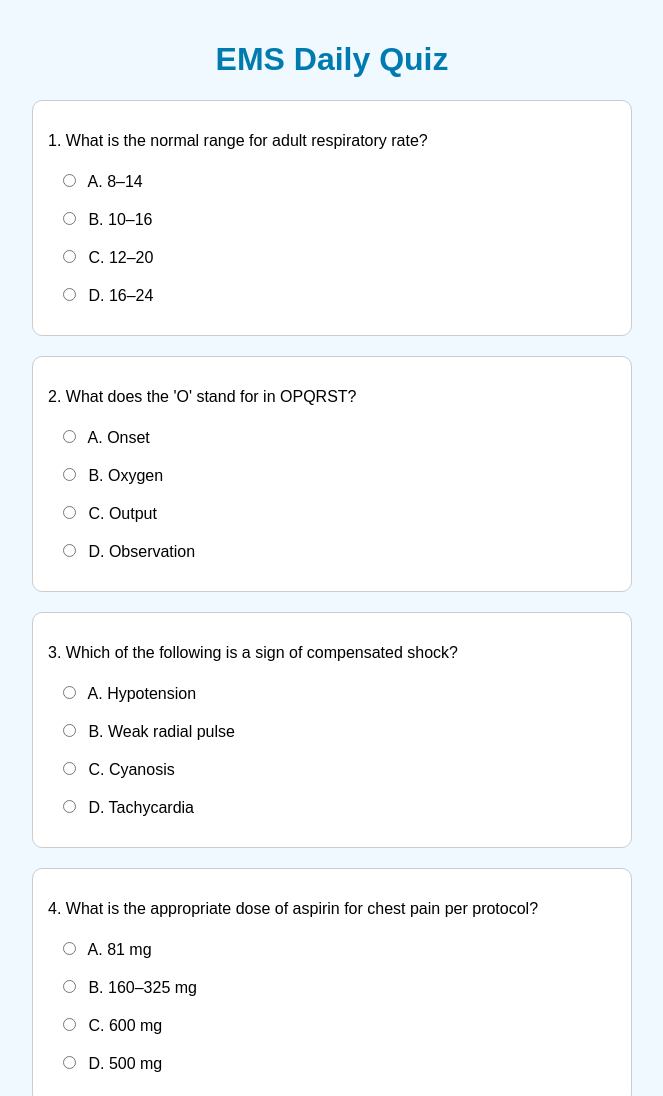
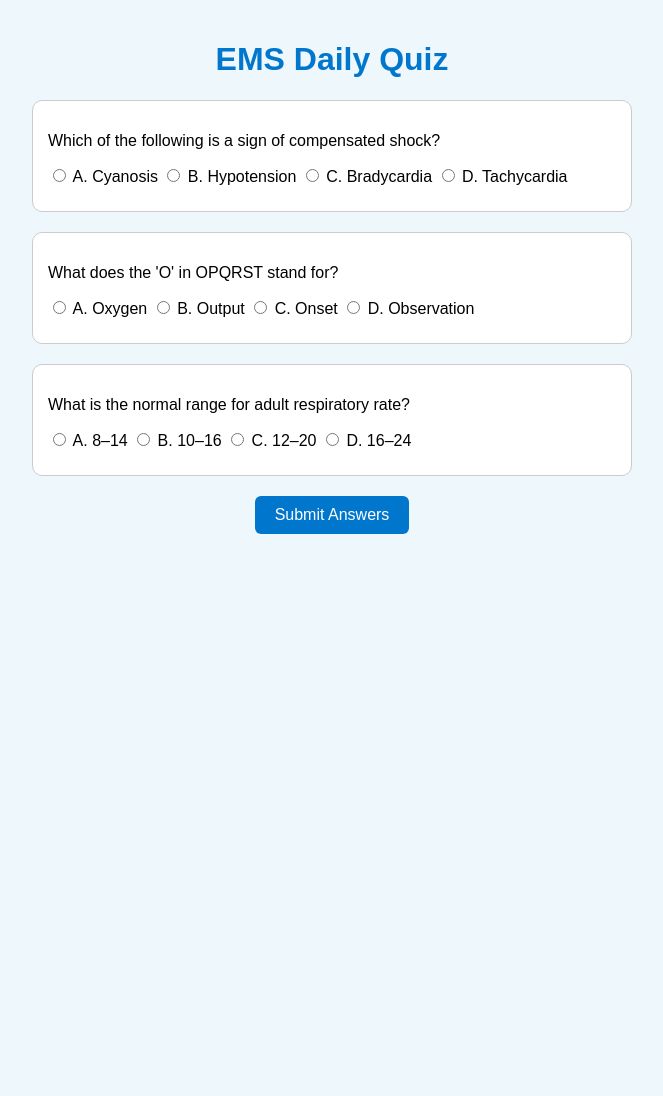
Before and after one commit to EMSCodeSim/quiz, a plain HTML site: page index.html in a window 1280 px wide. Shown: the top 1096 px of the page, without its empty margins (308-971 px from the left). After the commit the page ends 800 px from the top, so only its background shows below. Drawn offline with Linux system fonts and the light colour scheme.

Commit message:
Update index.html

```diff
--- a/index.html
+++ b/index.html
@@ -6,136 +6,101 @@
   <style>
     body {
       font-family: Arial, sans-serif;
-      background: #f0f9ff;
+      background: #eef7fc;
       padding: 20px;
       max-width: 600px;
       margin: auto;
     }
     h1 {
       text-align: center;
-      color: #007baf;
+      color: #0077cc;
     }
     .question-box {
       background: #fff;
       border: 1px solid #ccc;
+      border-radius: 10px;
       padding: 15px;
-      border-radius: 10px;
       margin-bottom: 20px;
     }
     .choices label {
       display: block;
       margin: 8px 0;
-      cursor: pointer;
-      padding: 5px 10px;
-      border-radius: 6px;
-    }
-    .choices input[type="radio"] {
-      margin-right: 8px;
     }
     .feedback {
+      margin-top: 10px;
       font-weight: bold;
-      margin-top: 10px;
-    }
-    button {
-      display: block;
-      margin: 20px auto;
-      background: #007baf;
-      color: white;
-      border: none;
-      padding: 10px 20px;
-      font-size: 16px;
-      border-radius: 8px;
-      cursor: pointer;
     }
     .correct {
       color: green;
     }
-    .incorrect {
-      color: red;
+    .explanation {
+      color: #333;
+    }
+    button {
+      background: #0077cc;
+      color: white;
+      padding: 10px 20px;
+      border: none;
+      border-radius: 6px;
+      font-size: 16px;
+      cursor: pointer;
+      display: block;
+      margin: 20px auto;
     }
   </style>
 </head>
 <body>
 
 <h1>EMS Daily Quiz</h1>
-
-<form id="quizForm">
-  <!-- Questions will be injected here -->
-</form>
-
+<form id="quizForm"></form>
 <button onclick="submitQuiz()">Submit Answers</button>
 
 <script>
-const questions = [
-  {
-    question: "1. What is the normal range for adult respiratory rate?",
-    choices: ["A. 8–14", "B. 10–16", "C. 12–20", "D. 16–24"],
-    correct: "C"
-  },
-  {
-    question: "2. What does the 'O' stand for in OPQRST?",
-    choices: ["A. Onset", "B. Oxygen", "C. Output", "D. Observation"],
-    correct: "A"
-  },
-  {
-    question: "3. Which of the following is a sign of compensated shock?",
-    choices: ["A. Hypotension", "B. Weak radial pulse", "C. Cyanosis", "D. Tachycardia"],
-    correct: "D"
-  },
-  {
-    question: "4. What is the appropriate dose of aspirin for chest pain per protocol?",
-    choices: ["A. 81 mg", "B. 160–325 mg", "C. 600 mg", "D. 500 mg"],
-    correct: "B"
-  },
-  {
-    question: "5. What is the best position to transport a stroke patient with intact airway?",
-    choices: ["A. Supine", "B. Recovery", "C. Prone", "D. Trendelenburg"],
-    correct: "B"
-  }
-];
+let questions = [];
 
-function buildQuiz() {
-  const form = document.getElementById("quizForm");
-  questions.forEach((q, index) => {
-    const div = document.createElement("div");
-    div.className = "question-box";
+async function loadQuestions() {
+  const res = await fetch('questions.json');
+  const all = await res.json();
+  // Pick 5 random questions
+  questions = all.sort(() => 0.5 - Math.random()).slice(0, 5);
+  displayQuestions();
+}
+
+function displayQuestions() {
+  const form = document.getElementById('quizForm');
+  form.innerHTML = '';
+  questions.forEach((q, i) => {
+    const div = document.createElement('div');
+    div.className = 'question-box';
     div.innerHTML = `
       <p>${q.question}</p>
-      <div class="choices">
-        ${q.choices.map((choice, i) => `
-          <label>
-            <input type="radio" name="q${index}" value="${choice.charAt(0)}">
-            ${choice}
-          </label>
-        `).join('')}
-      </div>
-      <div id="feedback${index}" class="feedback"></div>
+      ${q.choices.map(choice => `
+        <label><input type="radio" name="q${i}" value="${choice.charAt(0)}"> ${choice}</label>
+      `).join('')}
+      <div class="feedback" id="feedback${i}"></div>
     `;
     form.appendChild(div);
   });
 }
 
 function submitQuiz() {
-  questions.forEach((q, index) => {
-    const selected = document.querySelector(`input[name="q${index}"]:checked`);
-    const feedback = document.getElementById(`feedback${index}`);
-    if (selected) {
-      if (selected.value === q.correct) {
-        feedback.innerHTML = "✅ Correct!";
-        feedback.className = "feedback correct";
-      } else {
-        feedback.innerHTML = `❌ Incorrect. Correct answer is ${q.correct}.`;
-        feedback.className = "feedback incorrect";
-      }
+  questions.forEach((q, i) => {
+    const selected = document.querySelector(`input[name="q${i}"]:checked`);
+    const feedback = document.getElementById(`feedback${i}`);
+    if (!selected) {
+      feedback.innerHTML = "No answer selected.";
+      feedback.className = "feedback explanation";
+    } else if (selected.value === q.correct) {
+      feedback.innerHTML = `✅ Correct! ${q.explanation}`;
+      feedback.className = "feedback correct";
     } else {
-      feedback.innerHTML = "❌ No answer selected.";
-      feedback.className = "feedback incorrect";
+      feedback.innerHTML = `💡 Explanation: ${q.explanation}`;
+      feedback.className = "feedback explanation";
     }
   });
 }
 
-buildQuiz();
+loadQuestions();
 </script>
-
 </body>
 </html>
```
